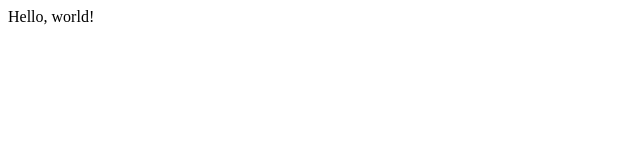
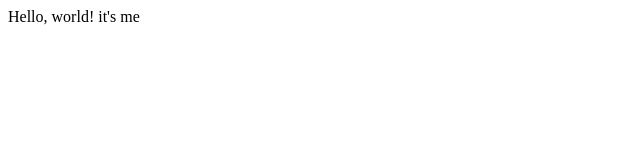
Before and after one commit to Ron12989/myCode, a plain HTML site: page index.html in a window 1280 px wide. Shown: the full height of the page, 0-640 px from the left. Drawn offline with Linux system fonts and the light colour scheme.

Commit message:
second commit

```diff
--- a/index.html
+++ b/index.html
@@ -4,6 +4,6 @@
 		<title>Hello!</title>
 	</head>
 	<body>
-		Hello, world!
+		Hello, world! it's me
 	</body>
 </html>
```
